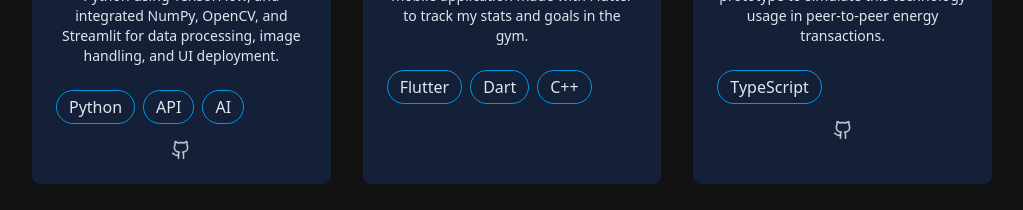
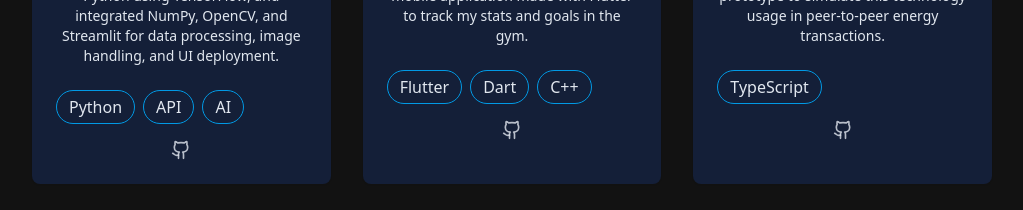
Before and after one commit to TarikCO/My-Portfolio, a React (Vite) app: page / in a window 1280 px wide. Shown: the part 3640-3850 px from the top of the page, without its empty margins (128-1151 px from the left). Built offline with nearby package versions, Linux system fonts and the light colour scheme.

Commit message:
Update projectsData.js

```diff
--- a/src/components/projectsData.js
+++ b/src/components/projectsData.js
@@ -46,7 +46,7 @@ export const projects = [
         image: "/projects/Project9.png",
         tags: ["Flutter", "Dart", "C++"],
         demoUrl: "#",
-        githubUrl: "#",
+        githubUrl: "https://github.com/TarikCO/Gym-App",
         category: "programming"
     },
     {
```
